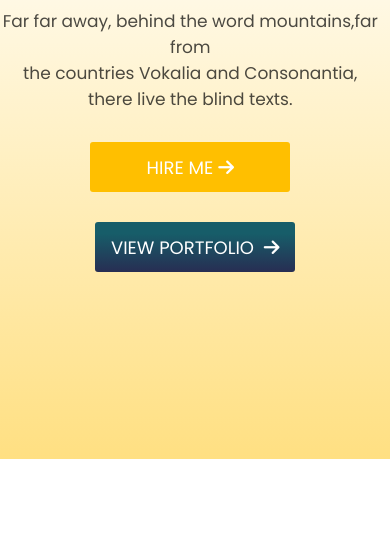
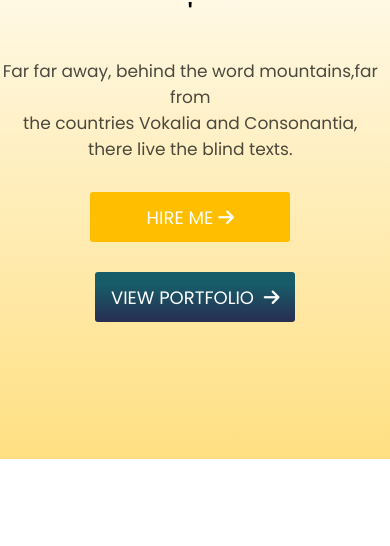
Before and after one commit to umeshkhedekar/personalnew, a plain HTML site: page New/index.html in a window 390 px wide. Shown: the part 298-844 px from the top of the page. Drawn offline with nearby package versions, Linux system fonts and the light colour scheme.

Commit message:
first M- top

```diff
--- a/New/style.css
+++ b/New/style.css
@@ -562,7 +562,7 @@ body.dark .name p{
     margin-left:30px;
 
     text-align:none;
-    margin-top:110px;
+    margin-top:160px;
     width:90%;
 }
 .name{
```
